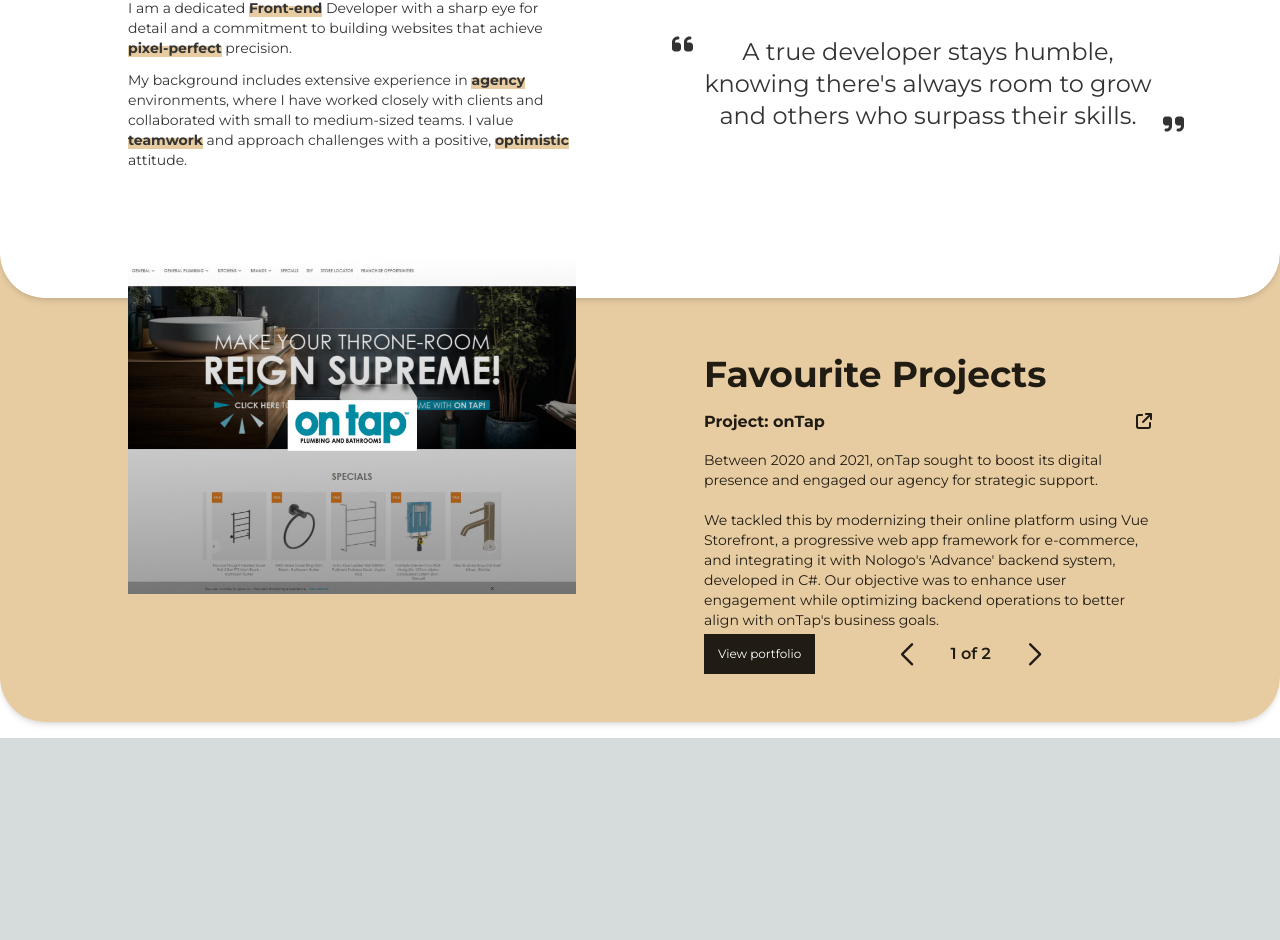
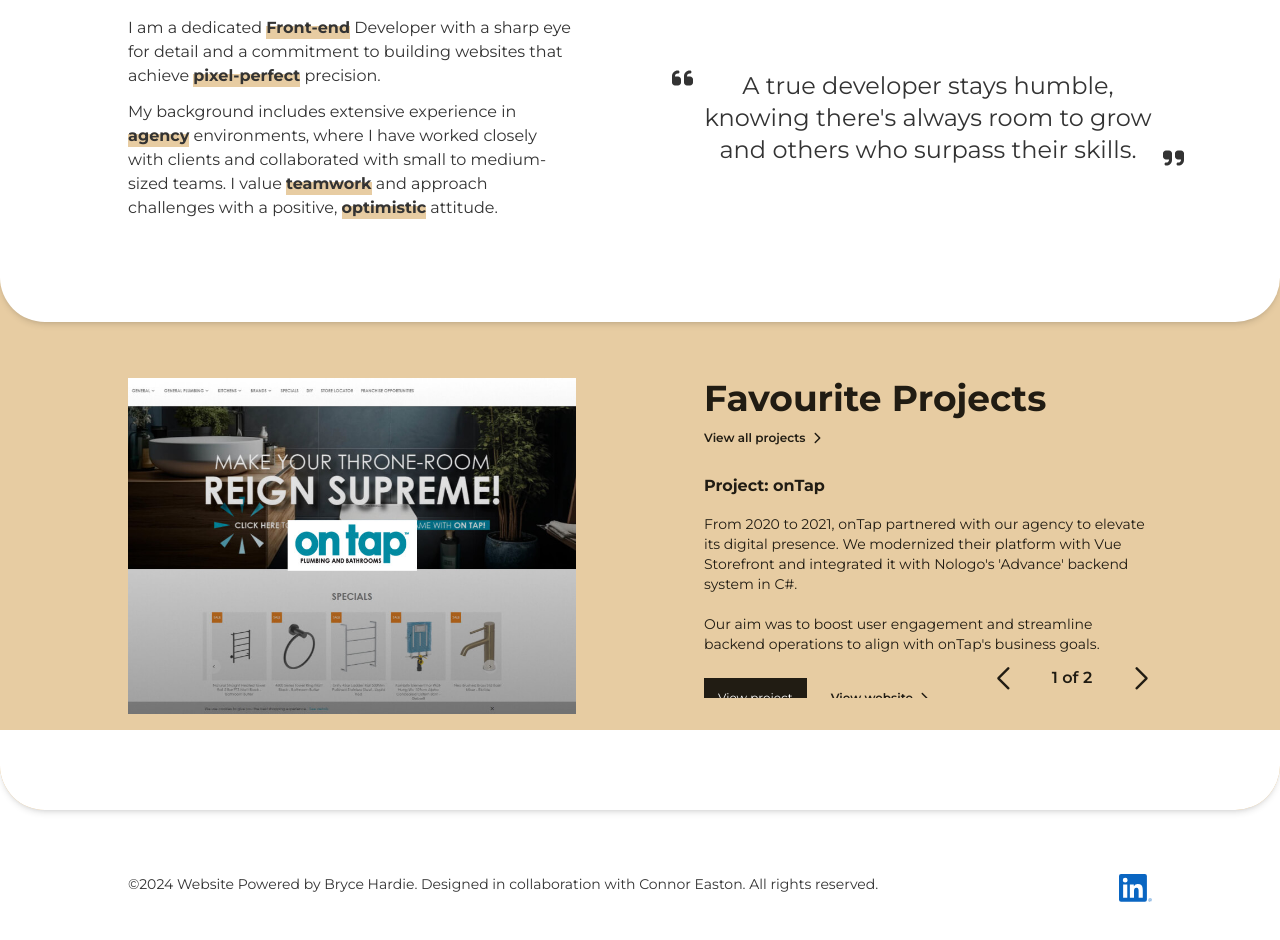
Before and after one commit to BryceH1996/Portfolio, a Next.js app: page / in a window 1280 px wide. Shown: the part 638-1578 px from the top of the page. Before the commit the page ends 1376 px from the top, so only its background shows below. Built offline with nearby package versions, Linux system fonts and the light colour scheme.

Commit message:
Styling changes, reworks, footer

```diff
--- a/json/portfolio-data.ts
+++ b/json/portfolio-data.ts
@@ -4,7 +4,7 @@
     websiteURL: 'https://www.ontap.co.za/',
     techStack: ['Vue.JS', 'C# backend', 'Vue Storefront'],
     favourited: true,
-    shortDescription: "Between 2020 and 2021, onTap sought to boost its digital presence and engaged our agency for strategic support. \n\nWe tackled this by modernizing their online platform using Vue Storefront, a progressive web app framework for e-commerce, and integrating it with Nologo's 'Advance' backend system, developed in C#. Our objective was to enhance user engagement while optimizing backend operations to better align with onTap's business goals.",
+    shortDescription: "From 2020 to 2021, onTap partnered with our agency to elevate its digital presence. We modernized their platform with Vue Storefront and integrated it with Nologo's 'Advance' backend system in C#.\n\nOur aim was to boost user engagement and streamline backend operations to align with onTap's business goals.",
     mainImage: '/ontap-squared.jpg'
   },
   {
@@ -12,7 +12,7 @@
     websiteURL: 'https://hupu.co.za/',
     techStack: ['Vue.JS', 'C#', 'HomeBrew CMS'],
     favourited: true,
-    shortDescription: "Hupu, created by Nologo, is an innovative in-house solution for delivering groceries directly from farms to consumers. \n\nAs I joined Nologo, Hupu was nearing the end of its testing phase and became a major focus of my work. The platform's growth surged during the COVID-19 pandemic, which, with its lockdowns and limited shopping options, significantly increased the demand for direct-to-consumer grocery delivery.",
+    shortDescription: "Hupu, developed by Nologo, delivers groceries directly from farms to consumers. When I joined Nologo, Hupu was finishing its testing phase and quickly became a key project.\n\nThe platform's growth accelerated during the COVID-19 pandemic, which heightened demand for direct-to-consumer grocery delivery due to lockdowns and limited shopping options.",
     mainImage: '/hupu-squared.jpg'
   }
 ]
--- a/src/app/globals.css
+++ b/src/app/globals.css
@@ -72,6 +72,18 @@
   max-width: 100%;
 }
 
+.last-card:before{
+  content: '';
+  width: 100%;
+  background-color: #fff;
+  position: absolute;
+  bottom: 0;
+  height: 5rem;
+  left: 0;
+  border-bottom-right-radius: 2.8rem;
+  border-bottom-left-radius: 2.8rem;
+}
+
 .swiper .custom-swiper-pagination{
   position: relative;
   text-align: center;
--- a/src/app/layout.tsx
+++ b/src/app/layout.tsx
@@ -3,6 +3,7 @@
 import "./globals.css";
 import Navbar from "../components/navbar/navbar";
 import "swiper/css/bundle";
+import Footer from "@/components/footer/footer";
 
 const montserrat = Montserrat({ subsets: ["latin"] });
 
@@ -21,6 +22,7 @@
       <body className={`${montserrat.className} antialiased`}>
         <Navbar/>
         {children}
+        <Footer/>
       </body>
     </html>
   );
--- a/src/app/page.tsx
+++ b/src/app/page.tsx
@@ -9,13 +9,13 @@
 
   return (
     <main>
-      <CardLayout minHeight="min-h-with-nav" primary="bg-primary" secondary="bg-white" layer="z-10" padding="pb-4" overflow="overflow-hidden">
+      <CardLayout minHeight="min-h-with-nav" primary="bg-primary" secondary="bg-white" layer="z-30" overflow="overflow-hidden" alignment="items-end">
         <TopCard />
       </CardLayout>
-      <CardLayout minHeight="min-h-full" primary="bg-white" secondary="bg-primary" layer="z-10" margining="-mt-4" padding="pb-4" overflow="overflow-hidden">
+      <CardLayout minHeight="min-h-card" primary="bg-white" secondary="bg-primary" layer="z-20" margining="-mt-4" padding="pb-4" overflow="overflow-hidden" alignment="items-center" animate={true}>
         <AboutCard/>
       </CardLayout>
-      <CardLayout minHeight="min-h-full" primary="bg-primary" secondary="bg-white" layer="z-10" margining="-mt-4">
+      <CardLayout minHeight="min-h-card" primary="bg-primary" secondary="bg-white" layer="z-10" margining="-mt-4 -mb-4" alignment="items-end" animate={true}>
         <SliderBottom />
       </CardLayout>
     </main>
--- /dev/null
+++ b/src/components/button/basic-buttom.tsx
@@ -0,0 +1,19 @@
+import { faChevronRight } from '@fortawesome/free-solid-svg-icons';
+import { FontAwesomeIcon } from '@fortawesome/react-fontawesome';
+import Link from 'next/link'
+
+interface buttonProps{
+  text: string;
+  url: string;
+  isOpenNewPage?: boolean;
+  className?: string;
+}
+
+export default function BasicButton({text, url, isOpenNewPage=false, className}: buttonProps) {
+
+  return (
+    <Link className={`text-secondary text-xs font-semibold py-3 ${className}`} href={url} target={isOpenNewPage ? "_blank" : ""}>
+      {text} <FontAwesomeIcon icon={faChevronRight} className='ml-1' />
+    </Link>
+  )
+}
--- a/src/components/card-layout/card-layout.tsx
+++ b/src/components/card-layout/card-layout.tsx
@@ -1,4 +1,6 @@
 'use client'
+
+import { delay, motion } from "framer-motion";
 
 interface cardLayoutProps{
   minHeight: string;
@@ -9,17 +11,24 @@
   margining?: string;
   padding?: string;
   overflow?: string;
+  alignment?: string;
+  animate?: boolean;
 }
 
-export default function CardLayout({ children, minHeight, primary, secondary, layer, margining, padding, overflow}: cardLayoutProps) {
+export default function CardLayout({ children, minHeight, primary, secondary, layer, margining, padding, overflow, alignment, animate=false}: cardLayoutProps) {
+
+  const variants = {
+    visible: { y: 0 },
+    hidden: { y: -300 },
+  }
 
   return (
-    <section className={`${minHeight} ${secondary} ${margining} ${layer} relative ${padding}`}>
-      <div className={`flex ${secondary} rounded-b-4xl shadow-md ${overflow} mb-4`}>
+    <motion.section initial={animate ? "hidden" : "visible"} animate="visible" variants={variants} transition={{duration: 1}} className={`${minHeight} ${secondary} ${margining} ${layer} relative ${padding}`}>
+      <div className={`flex ${minHeight} ${primary} rounded-b-4xl shadow-md ${overflow} ${alignment} mb-4`}>
         <div className={`w-full p-8 lg:p-20 xl:p-32 xl:pt-4 xl:pb-0 lg:pt-4 lg:pb-0 pt-4 pb-0 ${primary} rounded-b-4xl`}>
           {children}
         </div>
       </div>
-    </section>
+    </motion.section>
   )
 }
--- a/src/components/cards/about-card.tsx
+++ b/src/components/cards/about-card.tsx
@@ -12,12 +12,12 @@
   }
 
   return (
-    <div className="container mx-auto flex w-full flex-col lg:pt-16 lg:pb-32 pt-4 pb-24">
+    <div className="container mx-auto flex w-full flex-col lg:pb-24 lg:pt-20 pt-4 pb-24">
       <div className="mb-4">
         <motion.h2 initial={{ y: 30, opacity: 0 }} whileInView={{ y: 0, opacity: 1}} transition={textAnimationAbout} viewport={{ once: true }} className="text-text font-bold text-2xl lg:text-4xl">About Me</motion.h2>
       </div>
       <div className="flex flex-col lg:flex-row gap-8 lg:gap-24 xl:gap-32 items-center">
-        <div className="text-text w-full lg:w-6/12 text-sm space-y-3">
+        <div className="text-text w-full lg:w-6/12 text-md space-y-3">
           <motion.p initial={{ y: 30, opacity: 0 }} whileInView={{ y: 0, opacity: 1}} transition={textAnimationAbout} viewport={{ once: true }}>I am a dedicated <span className="font-bold brown-block">Front-end</span> Developer with a sharp eye for detail and a commitment to building websites that achieve <span className="font-bold brown-block">pixel-perfect</span> precision. </motion.p>
           <motion.p initial={{ y: 30, opacity: 0 }} whileInView={{ y: 0, opacity: 1}} transition={textAnimationAbout} viewport={{ once: true }}>
             My background includes extensive experience in <span className="font-bold brown-block">agency</span> environments, where I have worked closely with clients and collaborated with small to medium-sized teams. I value <span className="font-bold brown-block">teamwork</span> and approach challenges with a positive, <span className="font-bold brown-block">optimistic</span> attitude.
--- a/src/components/cards/top-card.tsx
+++ b/src/components/cards/top-card.tsx
@@ -19,7 +19,7 @@
       <div className="flex flex-col lg:w-4/12 2xl:w-3/12 xl:space-y-3 w-full space-y-2 self-center lg:py-12 order-1 z-20">
         <motion.h3 initial={{ x: -100, opacity: 0 }} animate={{ x: 0, opacity: 1 }} transition={textAnimationTop} className="text-xl xl:text-2xl font-bold">Hello, I&apos;m</motion.h3>
         <h1 className="font-bold"><motion.span initial={{ x: -100, opacity: 0 }} animate={{ x: 0, opacity: 1 }} transition={textAnimationTop} className="xl:text-5xl text-4xl mb-3 white-block">Bryce Hardie</motion.span> <motion.span initial={{ x: -100, opacity: 0 }} animate={{ x: 0, opacity: 1 }} transition={textAnimationTop} className="text-xl xl:text-2xl space-y-1 block">a Passionate <br></br>Front-end Developer</motion.span></h1>
-        <motion.h2 initial={{ x: -100, opacity: 0 }} animate={{ x: 0, opacity: 1 }} transition={textAnimationTop} className="text-sm font-bold hero-paragraph">A dedicated Front-end Developer with a passion for creating pixel perfect fast loading websites.</motion.h2>
+        <motion.h2 initial={{ x: -100, opacity: 0 }} animate={{ x: 0, opacity: 1 }} transition={textAnimationTop} className="text-md font-bold hero-paragraph">A dedicated Front-end Developer with a passion for creating pixel perfect fast loading websites.</motion.h2>
         <motion.div initial={{ x: -100, opacity: 0 }} animate={{ x: 0, opacity: 1 }} transition={textAnimationTop}>
           <PrimaryButton className="inline-block mt-1" text="View portfolio" url="/portfolio"/>
         </motion.div>
--- a/src/components/footer/footer.tsx
+++ b/src/components/footer/footer.tsx
@@ -1,8 +1,28 @@
-import Link from 'next/link'
+import Link from 'next/link';
+import Image from "next/image";
 
 export default function Footer() {
 
+  const currentDate = new Date().getFullYear();
+
   return (
-    <div></div>
+    <footer className='flex flex-row px-32 py-16 bg-white justify-between'>
+      <div>
+        <p className='text-sm text-text'>©{currentDate} Website Powered by Bryce Hardie. Designed in collaboration with Connor Easton. All rights reserved.</p>
+      </div>
+      <div>
+        <Link href="https://www.linkedin.com/in/brycehardie01/" target='_blank'>
+          <Image
+            className="relative"
+            src="/linkenIn-logo.svg"
+            alt="Linkedin Logo"
+            width={31}
+            height={28}
+            priority
+            style={{width: "auto", height: "28px"}}
+          />
+        </Link>
+      </div>
+    </footer>
   )
 }
--- a/src/components/slider/bottom-slider.tsx
+++ b/src/components/slider/bottom-slider.tsx
@@ -1,12 +1,13 @@
 "use client"
 
 import { Swiper, SwiperSlide } from 'swiper/react';
-import { Autoplay, Controller, Navigation, Pagination } from 'swiper/modules';
+import { Autoplay, Controller, EffectFade, Navigation, Pagination } from 'swiper/modules';
 import { type Swiper as SwiperTypes } from 'swiper';
 import { portfolioData } from "../../../json/portfolio-data";
 import { useState } from "react";
 import Image from "next/image";
 import PrimaryButton from "../button/primary-button";
+import BasicButton from '../button/basic-buttom';
 import Link from 'next/link';
 import { FontAwesomeIcon } from '@fortawesome/react-fontawesome';
 import {faArrowUpRightFromSquare} from '@fortawesome/free-solid-svg-icons'
@@ -17,8 +18,12 @@
   const [secondSwiper, setSecondSwiper] = useState<SwiperTypes | null>(null);
 
   return (
-    <div className="container mx-auto flex w-full flex-col lg:flex-row xl:pt-6 xl:pb-12 pt-4 pb-8">
-      <div className="w-full lg:w-6/12 pr-0 lg:pr-12 xl:pr-16 -top-24 relative -mb-24">
+    <div className="container mx-auto flex w-full flex-col lg:flex-row xl:pt-6 xl:pb-12 pt-4 pb-8 items-start last-card">
+      <div className='flex lg:flex-row flex-col justify-between lg:hidden block mb-3'>
+        <h2 className="xl:text-4xl text-3xl mt-6 lg:mt-0 font-bold text-secondary">Favourite Projects</h2>
+        <BasicButton className="inline-block" text="View all projects" url="/portfolio" />
+      </div>
+      <div className="w-full lg:w-6/12 pr-0 lg:pr-12 xl:pr-16 lg:pb-0 pb-2 relative">
         <Swiper
           modules={[Controller]}
           onSwiper={setFirstSwiper}
@@ -40,15 +45,20 @@
           })}
         </Swiper>
       </div>
-      <div className="w-full lg:w-6/12 pl-0 lg:pl-12 xl:pl-16">
+      <div className="w-full lg:w-6/12 pl-0 lg:pl-12 xl:pl-16 pb-16">
+        <div className='flex lg:flex-row flex-col justify-between lg:block hidden'>
           <h2 className="xl:text-4xl text-3xl mt-6 lg:mt-0 font-bold text-secondary">Favourite Projects</h2>
+          <BasicButton className="inline-block" text="View all projects" url="/portfolio" />
+        </div>
         <Swiper
-          modules={[Controller, Pagination, Navigation, Autoplay]}
+          modules={[Controller, Pagination, Navigation, Autoplay, EffectFade]}
           onSwiper={setSecondSwiper}
           controller={{ control: firstSwiper }}
           autoHeight={true}
           loop={true}
           autoplay={{delay: 15000}}
+          effect="fade"
+          fadeEffect={{ crossFade: true }}
           navigation={{nextEl: '.custom-swiper-button-next', prevEl: '.custom-swiper-button-prev',}}
           pagination={{el: '.custom-swiper-pagination', type: 'fraction',
             renderFraction: (currentClass, totalClass) => {
@@ -57,25 +67,25 @@
           }}>
           {portfolioData.map((data, key) => {
             return (
-              <SwiperSlide key={key}>
+              <SwiperSlide key={key} className='lg:pb-0 pb-16'>
                 <div className="text-secondary">
                   <div className="flex flex-row justify-between items-center">
                     <h3 className="font-bold text-md mt-4 mb-4">Project: {data.project}</h3>
-                  <Link href={data.websiteURL} target='_blank'><FontAwesomeIcon icon={faArrowUpRightFromSquare} /></Link>
                   </div>
                   <p className="text-sm whitespace-pre-line">
                     {data.shortDescription}
                   </p>
                 </div>
+                <PrimaryButton className="inline-block mt-6" text="View project" url="/portfolio"/>
+                <BasicButton className="inline-block mt-6 ml-6" text="View website" url={data.websiteURL} />
               </SwiperSlide>
             )
           })}
-          <div className='w-1/2 lg:w-1/3 flex flex-row items-end absolute bottom-0 lg:left-48 lg:right-auto right-0 justify-between text-secondary font-semibold'>
+          <div className='w-full lg:w-40 flex flex-row items-end absolute bottom-0 lg:left-auto lg:right-0 right-0 justify-between text-secondary font-semibold'>
             <div className='custom-swiper-button-prev'></div>
             <div className='custom-swiper-pagination'></div>
             <div className='custom-swiper-button-next'></div>
           </div>
-          <PrimaryButton className="inline-block mt-6" text="View portfolio" url="/portfolio"/>
         </Swiper>
       </div>
     </div>
--- a/tailwind.config.ts
+++ b/tailwind.config.ts
@@ -18,7 +18,8 @@
     },
     extend:{
       minHeight:{
-        'with-nav': 'calc(35vh - 114px)'
+        'with-nav': 'calc(60vh - 114px)',
+        'card': '58vh'
       }
     }
   },
```
Lines whose indentation alone changed are shown as unchanged.
